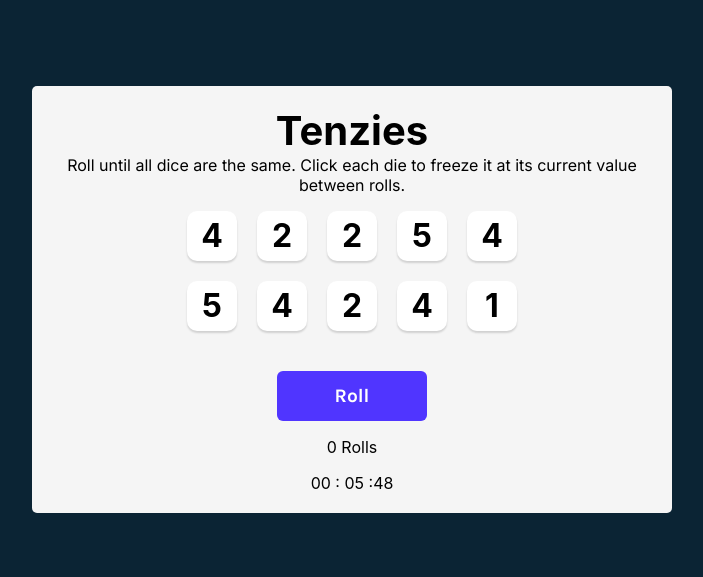
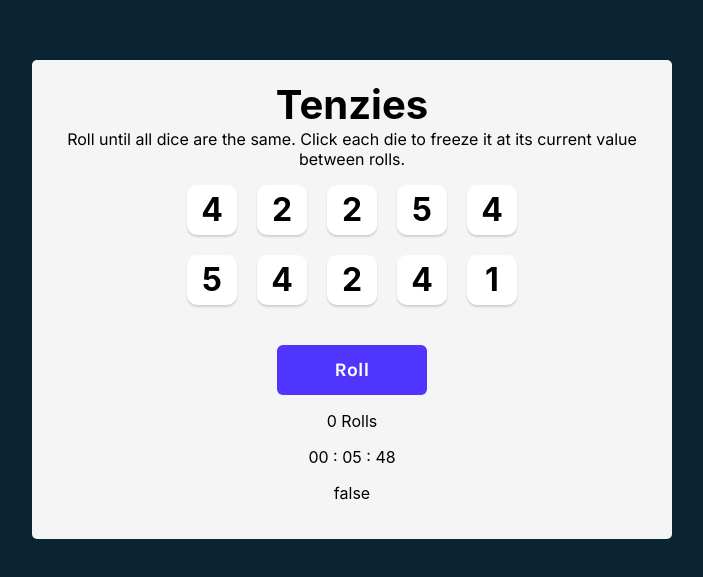
Before and after one commit to savnnaka/react-tenzies, a React (Create React App) app: page / in a window 1280 px wide. Shown: the part 101-678 px from the top of the page, without its empty margins (288-991 px from the left). Built offline with nearby package versions, Linux system fonts and the light colour scheme.

Commit message:
added stopwatch

```diff
--- a/src/App.js
+++ b/src/App.js
@@ -88,6 +88,7 @@ function App() {
           <p>{rolls} Rolls</p>
         </div>
         <Stopwatch start={!tenzies} />
+        <p>{tenzies ? "true" : "false"}</p>
       </main>
     </div>
   );
--- a/src/components/Stopwatch.jsx
+++ b/src/components/Stopwatch.jsx
@@ -25,7 +25,7 @@ const Stopwatch = (props) => {
     return (
         <div>
             <span>{("0" + Math.floor((time / 60000) % 60)).slice(-2)} : </span>
-            <span>{("0" + Math.floor((time / 1000) % 60)).slice(-2)} :</span>
+            <span>{("0" + Math.floor((time / 1000) % 60)).slice(-2)} : </span>
             <span>{("0" + (time / 10) % 1000).slice(-2)}</span>
         </div>
     )
```
